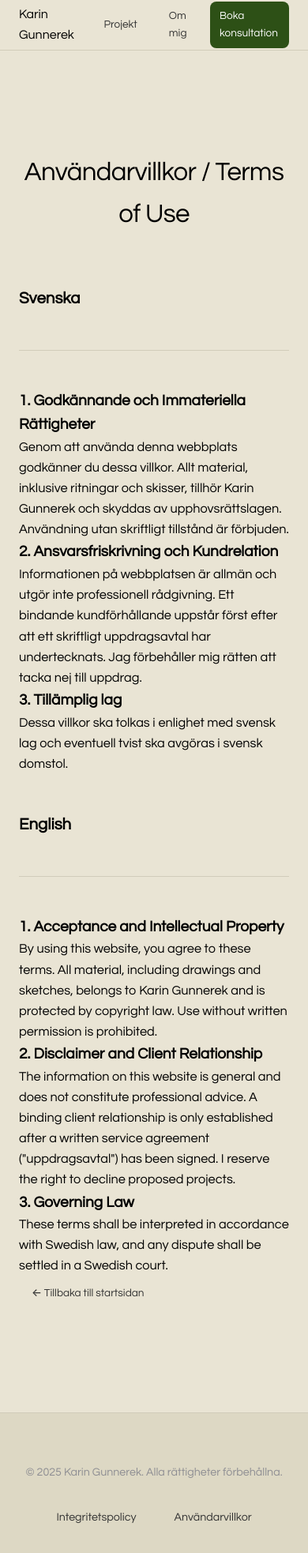
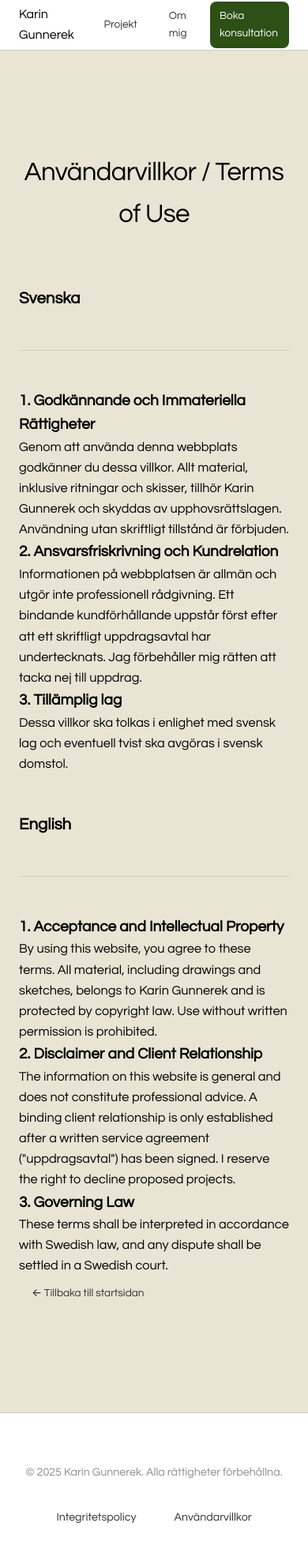
Before and after one commit to sameercodes28/Testing, a plain HTML site: page terms.html in a window 390 px wide. Shown: the top 1966 px of the page at 79% size. Drawn offline with Linux system fonts and the light colour scheme.

Commit message:
footer color change

```diff
--- a/style.css
+++ b/style.css
@@ -822,7 +822,7 @@ body {
    ========================================================================== */
 
 .footer {
-  background-color: var(--color-surface);
+  background-color: #ffffff;
   padding: var(--space-2xl) 0;
   border-top: 1px solid var(--color-border);
 }
@@ -965,7 +965,7 @@ body {
   }
 
   .nav {
-    background: var(--color-background);
+    background: #ffffff;
     backdrop-filter: none;
   }
 
```
